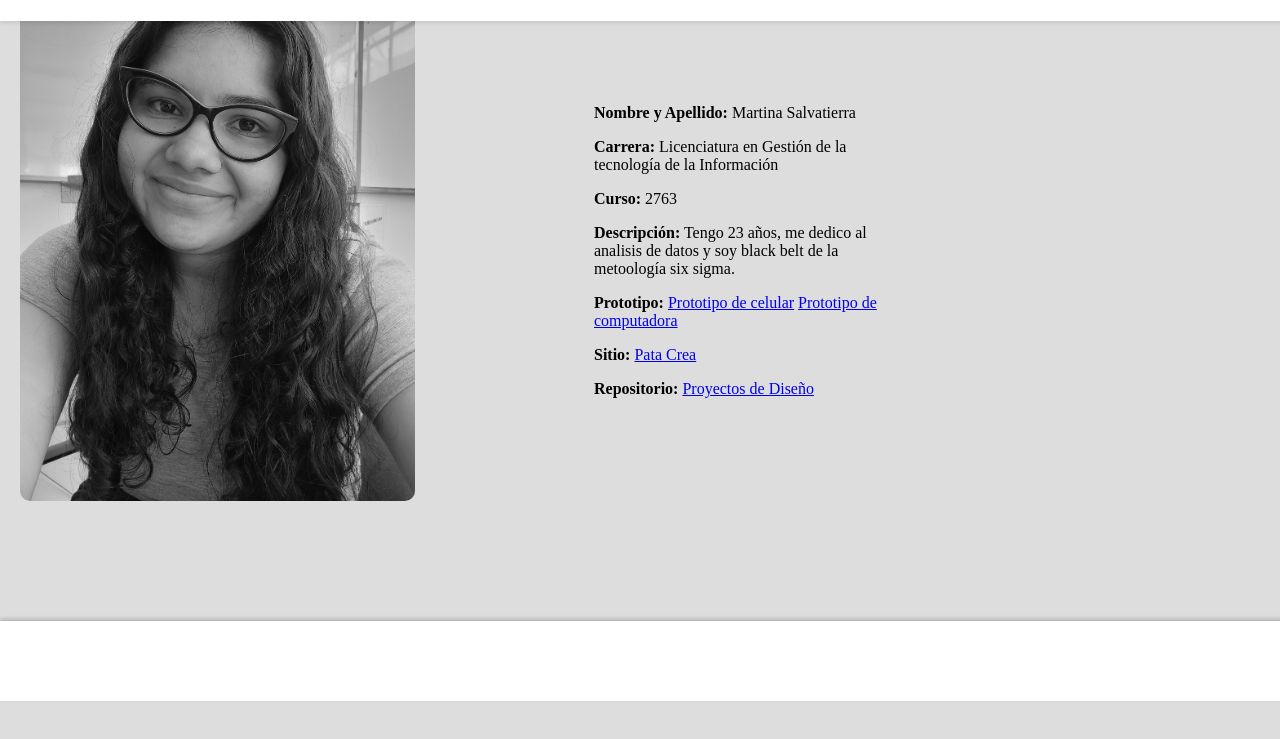
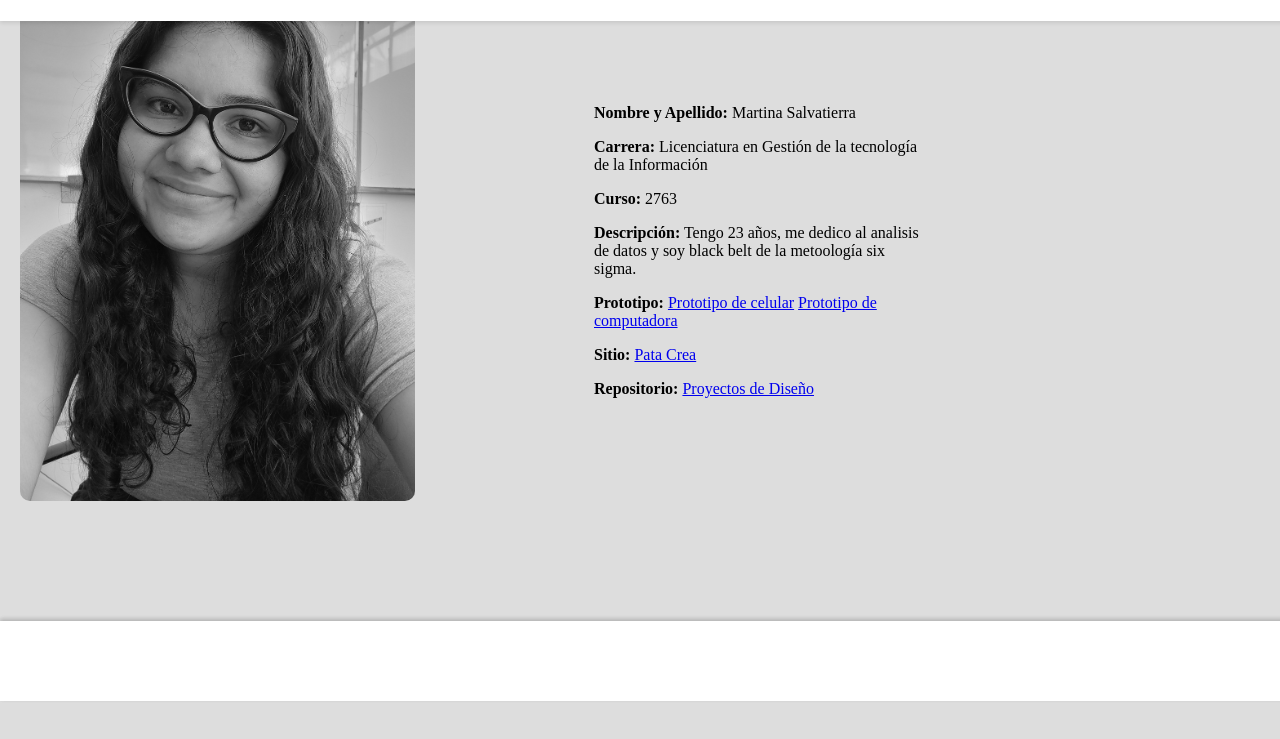
Before and after one commit to MartinaS22/Parcial, a plain HTML site: page index.html in a window 1280 px wide. Shown: the part 99-838 px from the top of the page. Drawn offline with Linux system fonts and the light colour scheme.

Commit message:
Update estilos.CSS

```diff
--- a/estilos.CSS
+++ b/estilos.CSS
@@ -49,7 +49,7 @@ body {
 }
 
 .contenido-medio p {
-    max-width: 45%;
+    max-width: 50%;
 }
 
 @media screen and (max-width: 768px) {
```
